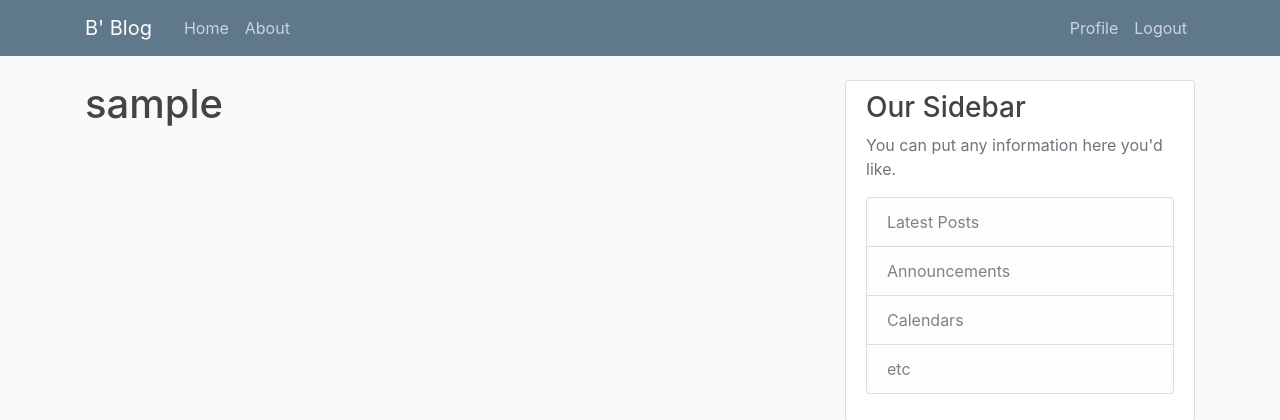
After one commit to BobinMathew/dj-SNsite, a Django app: page /profile/ in a window 1280 px wide. The commit adds this page. Shown: the top 420 px of the page. Run offline with Django 3.2, Linux system fonts and the light colour scheme; the visitor is signed in with stand-in values (Sample User, id 1); some libraries are stand-ins or nearby versions.

Commit message:
profile authenticated with login

```diff
--- /dev/null
+++ b/project/accounts/templates/accounts/profile.html
@@ -0,0 +1,5 @@
+{% extends 'app1/index.html' %}
+{% load crispy_forms_tags %}
+{% block content %}
+<h1>{{user.username}}</h1>
+{% endblock content %}
--- a/project/accounts/views.py
+++ b/project/accounts/views.py
@@ -2,6 +2,7 @@
 from django.contrib.auth.forms import UserCreationForm
 from django.contrib import messages
 from .forms import UserRegisterForm
+from django.contrib.auth.decorators import login_required
 
 # Create your views here.
 def register(request):
@@ -16,3 +17,7 @@
         form = UserRegisterForm()
     context = {'form': form}
     return render(request, 'accounts/register.html', context)
+
+@login_required
+def profile(request):
+    return render(request, 'accounts/profile.html')
--- a/project/app1/templates/app1/home.html
+++ b/project/app1/templates/app1/home.html
@@ -1,5 +1,6 @@
 {% extends "app1/index.html" %}
 {% block content %}
+<title>{{Home}}</title>
     {% for post in posts %}
         <article class="media content-section">
           <div class="media-body">
--- a/project/app1/templates/app1/index.html
+++ b/project/app1/templates/app1/index.html
@@ -33,8 +33,14 @@
             </div>
             <!-- Navbar Right Side -->
             <div class="navbar-nav">
+            {% if user.is_authenticated %}
+              <a class="nav-item nav-link" href="{% url 'profile' %}">Profile</a>
+              <a class="nav-item nav-link" href="{% url 'logout' %}">Logout</a>
+            {% else %}
               <a class="nav-item nav-link" href="{% url 'login' %}">Login</a>
               <a class="nav-item nav-link" href="{% url 'register' %}">Register</a>
+            {% endif %}
+
             </div>
           </div>
         </div>
--- a/project/project/settings.py
+++ b/project/project/settings.py
@@ -131,3 +131,4 @@
 CRISPY_TEMPLATE_PACK = 'bootstrap4'
 
 LOGIN_REDIRECT_URL = 'home'
+LOGIN_URL = 'login'
--- a/project/project/urls.py
+++ b/project/project/urls.py
@@ -24,4 +24,5 @@
     path('register/', acc_views.register, name='register'),
     path('login/', auth_views.LoginView.as_view(template_name="accounts/login.html"), name='login'),
     path('logout/', auth_views.LogoutView.as_view(template_name="accounts/logout.html"), name='logout'),
+    path('profile/', acc_views.profile, name='profile'),
 ]
```
